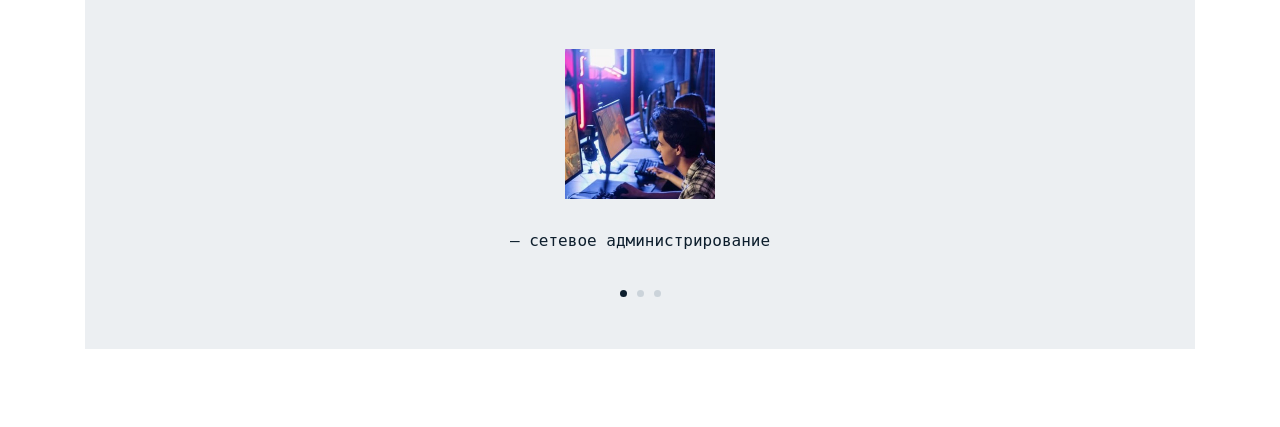
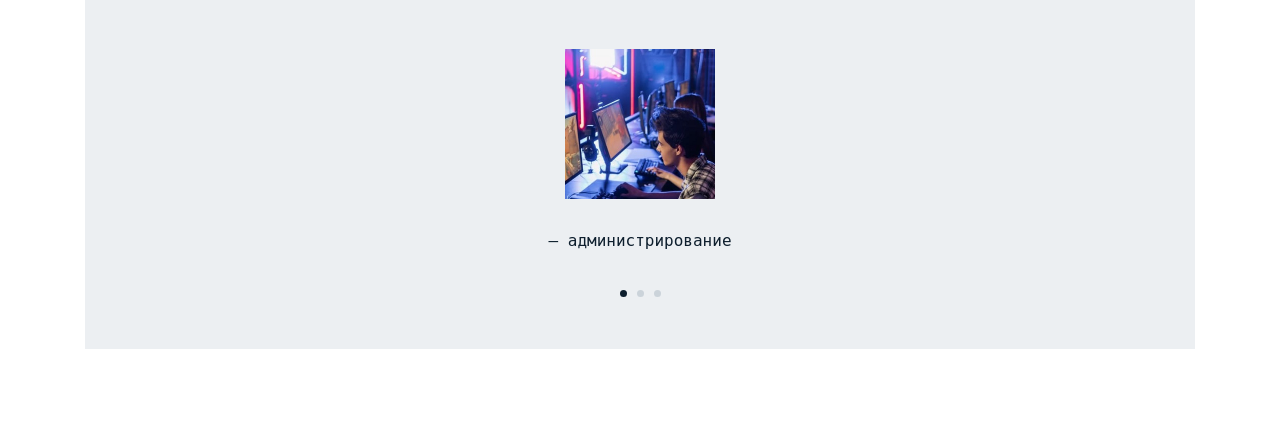
Before and after one commit to zyk0/flexfreelance, a PHP site: page / in a window 1280 px wide. Shown: the part 1171-1598 px from the top of the page. Run offline with PHP 8.4, Linux system fonts and the light colour scheme; some web fonts are replaced.

```diff
--- a/assets/css/auth.css
+++ b/assets/css/auth.css
@@ -10,7 +10,7 @@ a {
 form {
     display: flex;
     flex-direction: column;
-    width: 400px;
+    width: 300px;
 }
 
 input {
--- a/slider.php
+++ b/slider.php
@@ -6,7 +6,7 @@
 	  <div class="testimonial-wrap">
 		<div class="testimonial">
 		  <img src="assets/img/person_1.jpg" alt="Image" class="img-fluid">
-		  <p>&mdash; сетевое администрирование</p>
+		  <p>&mdash; администрирование</p>
 		</div>
 	  </div>
 
```
Also changed, not shown: 2 other files.
